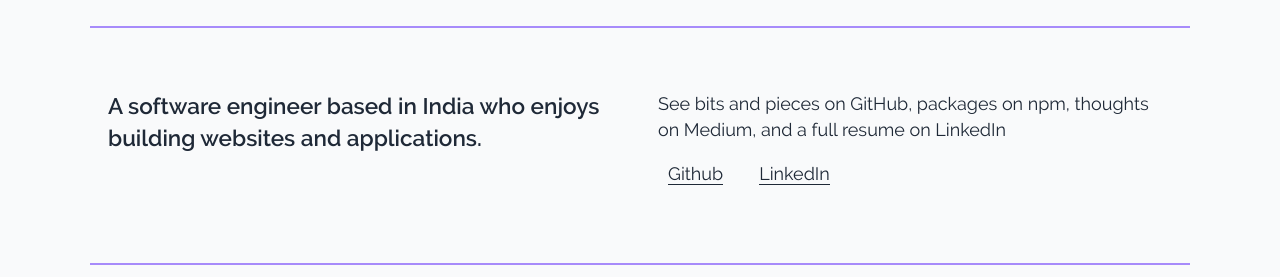
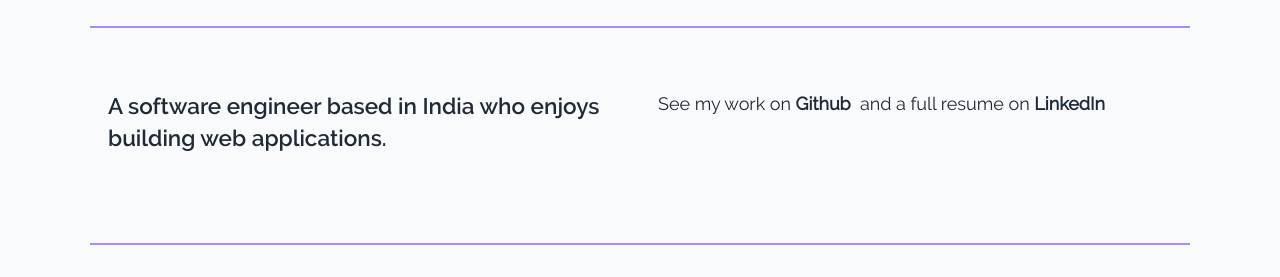
Before and after one commit to Ashu96/me, a Gatsby site: page / in a window 1280 px wide. Shown: the part 397-674 px from the top of the page. Built offline with nearby package versions, Linux system fonts and the light colour scheme; Gatsby itself is replaced by a stand-in of ours.

Commit message:
fix: remove links list

```diff
--- a/src/pages/index.tsx
+++ b/src/pages/index.tsx
@@ -48,63 +48,27 @@ const COURSES = [
 ];
 
 const Introduction = () => {
-    const list = {
-        hidden: { opacity: 0 },
-        visible: {
-            opacity: 1,
-            transition: {
-                staggerChildren: 0.3,
-                when: "beforeChildren"
-            }
-        }
-    };
-    const item = {
-        hidden: {
-            x: -10,
-            opacity: 0
-        },
-        visible: {
-            x: 10,
-            opacity: 1
-        }
-    };
     return (
         <div className="my-12 md:flex font-body">
             <div className="w-full md:w-1/2 py-2 md:px-4">
                 <p className=" text-xl font-display">
-                    A software engineer based in India who enjoys building websites and
-                    applications.
+                    A software engineer based in India who enjoys building web applications.
                 </p>
             </div>
             <div className="w-full md:w-1/2 py-2 md:px-4">
                 <p className="mb-4">
-                    See bits and pieces on GitHub, packages on npm, thoughts on Medium, and a full
-                    resume on LinkedIn
+                    See my work on&nbsp;
+                    <a className="hover:text-purple-600 font-bold" href="https://github.com/ashu96">
+                        Github
+                    </a>
+                    &nbsp; and a full resume on{" "}
+                    <a
+                        className="hover:text-purple-600 font-bold"
+                        href="https://www.linkedin.com/in/iamashutoshbhardwaj/"
+                    >
+                        LinkedIn
+                    </a>
                 </p>
-                <motion.ul
-                    initial={"hidden"}
-                    animate={"visible"}
-                    variants={list}
-                    transition={{ ease: "easeOut", duration: 1, delay: 1 }}
-                    className="mb-0 flex ml-0"
-                >
-                    <motion.li variants={item} className="pr-4">
-                        <motion.a
-                            className="hover:text-purple-600 border-b border-gray-800 dark:border-gray-50 hover:border-purple-600"
-                            href="https://github.com/ashu96"
-                        >
-                            Github
-                        </motion.a>
-                    </motion.li>
-                    <motion.li variants={item} className="px-4">
-                        <motion.a
-                            className="hover:text-purple-600 border-b border-gray-800 dark:border-gray-50 hover:border-purple-600"
-                            href="https://www.linkedin.com/in/iamashutoshbhardwaj/"
-                        >
-                            LinkedIn
-                        </motion.a>
-                    </motion.li>
-                </motion.ul>
             </div>
         </div>
     );
```
